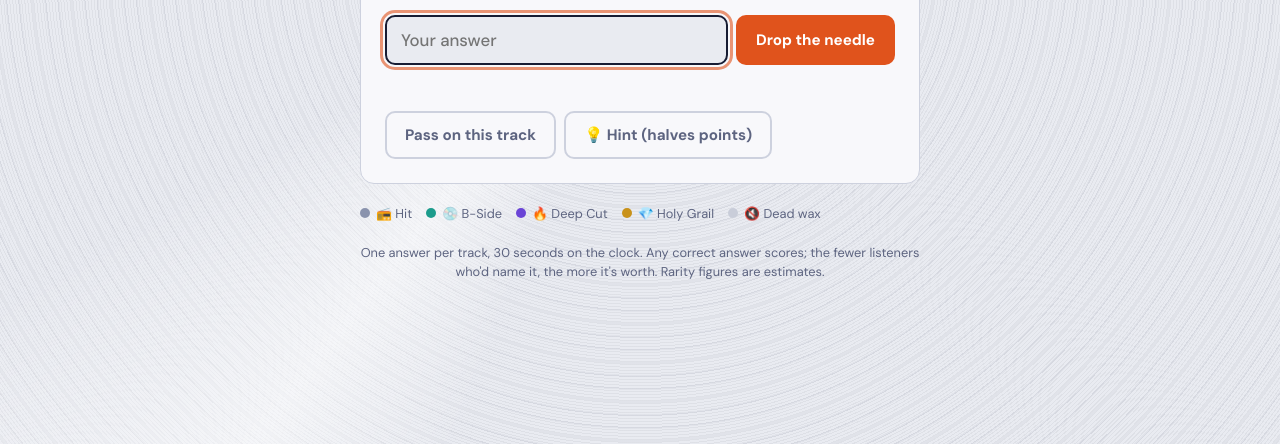
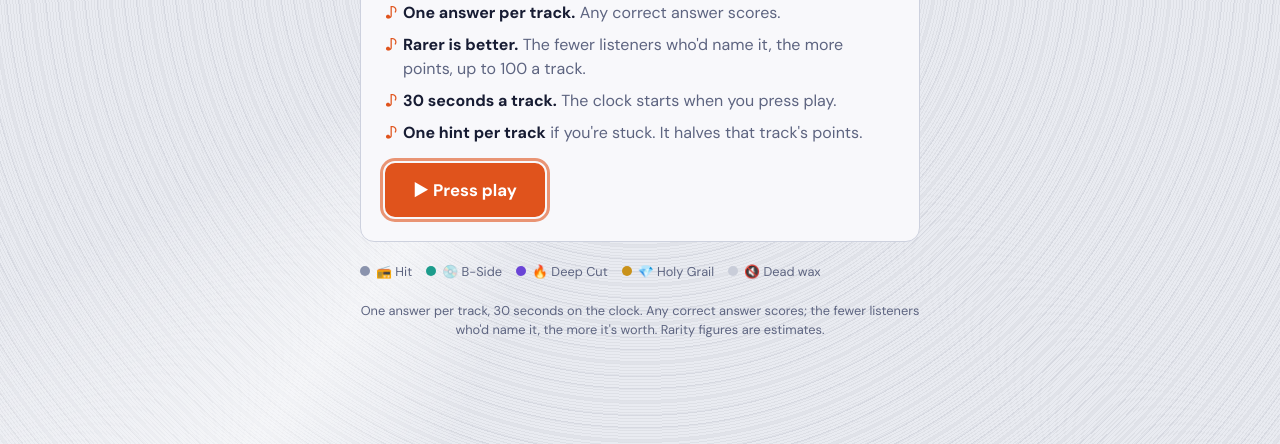
Before and after one commit to laracro/DeepCutz, a plain HTML site: page index.html in a window 1280 px wide. Shown: the part 356-800 px from the top of the page. Drawn offline with nearby package versions, Linux system fonts and the light colour scheme.

Commit message:
Add a Press play start screen so the timer waits for the player
Co-Authored-By: Claude Opus 5.5 <noreply@anthropic.com>
Claude-Session: https://claude.ai/code/session_0128ed75GPEdDUoqk86rhHd2

```diff
--- a/index.html
+++ b/index.html
@@ -109,6 +109,11 @@ input[type=text]:focus { border-color: var(--ink); }
 .timebar .fill.low { background: var(--accent); }
 .share { width: 100%; margin: 0; padding: 14px 16px; background: var(--bg); border: 1px dashed var(--line); border-radius: 10px;
   font: 500 0.9rem/1.6 var(--f-mono); text-align: left; white-space: pre-wrap; overflow-wrap: anywhere; }
+.rules { margin: 0; padding: 0; list-style: none; display: flex; flex-direction: column; gap: 8px; color: var(--muted); }
+.rules li { padding-left: 18px; position: relative; }
+.rules li::before { content: "♪"; position: absolute; left: 0; color: var(--accent); }
+.rules b { color: var(--ink); font-weight: 700; }
+.big-btn { font-size: 1.05rem; padding: 14px 26px; }
 .err { color: var(--accent); font-size: 0.9rem; min-height: 1.35em; margin: -10px 0 0; }
 
 .result { display: flex; flex-direction: column; gap: 16px; }
@@ -3485,6 +3490,7 @@ function render() {
   if (game.i >= 7) return renderFinal();
   const p = CRATE[game.set[game.i]];
   if (game.revealed) return renderReveal(p, game.picks[game.i]);
+  if (!game.started && !game.picks.length && !game.deadline) return renderStart();
   $("stage").innerHTML = `
     <div class="meta"><span>Side ${SLOT[game.i][0]} · Track ${SLOT[game.i]} · <span class="cat">${p.cat}</span></span><span class="clock" id="clock" role="timer" aria-label="Time left">0:${LIMIT}</span></div>
     <div class="timebar"><div class="fill" id="bar"></div></div>
@@ -3520,6 +3526,22 @@ function render() {
     commit(a ? { input: v, name: a.name, pct: a.pct, pts: a.pts, tier: a.tier, timeout: true }
              : { input: v, name: null, pct: 0, pts: 0, tier: "miss", timeout: true });
   });
+}
+
+function renderStart() {
+  const daily = game.mode === "daily";
+  $("stage").innerHTML = `
+    <div class="meta"><span>${daily ? "DCZ-" + String(game.no).padStart(4, "0") + " · Today's setlist" : "Jam session · Random setlist"}</span><span>7 tracks</span></div>
+    <h2 class="q">${daily ? "Today's record is on the turntable." : "A fresh record, just for practice."}</h2>
+    <ul class="rules">
+      <li><b>One answer per track.</b> Any correct answer scores.</li>
+      <li><b>Rarer is better.</b> The fewer listeners who'd name it, the more points, up to 100 a track.</li>
+      <li><b>30 seconds a track.</b> The clock starts when you press play.</li>
+      <li><b>One hint per track</b> if you're stuck. It halves that track's points.</li>
+    </ul>
+    <div><button class="btn primary big-btn" id="play" type="button">▶ Press play</button></div>`;
+  $("play").focus({ preventScroll: true });
+  $("play").addEventListener("click", () => { game.started = true; save(); render(); });
 }
 
 function commit(pick) {
```
